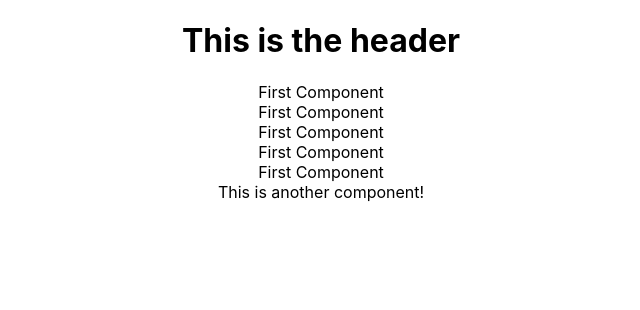
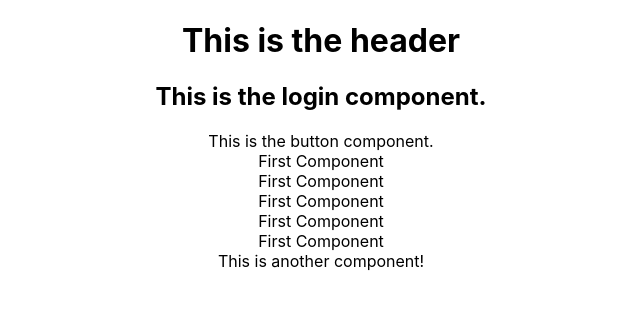
Before and after one commit to m-tartag/Java_React_App, a React (Create React App) app: page / in a window 1280 px wide. Shown: the top 310 px of the page, without its empty margins (319-959 px from the left). Built offline with nearby package versions, Linux system fonts and the light colour scheme.

Commit message:
adding component from login system

```diff
--- a/src/App.js
+++ b/src/App.js
@@ -1,12 +1,16 @@
 import React, { Component } from 'react';
 import './App.css';
 import HeaderComponent from './components/HeaderComponent'
+import LoginComponent from './components/LoginComponent'
+import ButtonComponent from './components/ButtonComponent'
 
 class App extends Component {
   render() {
     return (
       <div className="App">
        <HeaderComponent></HeaderComponent>
+       <LoginComponent></LoginComponent>
+       <ButtonComponent></ButtonComponent>
        <FirstComponent></FirstComponent>
        <SecondComponent></SecondComponent>
        <AnotherComponent></AnotherComponent>
--- /dev/null
+++ b/src/components/ButtonComponent.jsx
@@ -0,0 +1,13 @@
+import React, { Component } from 'react';
+
+class ButtonComponent extends Component {
+    render() {
+        return (
+            <div className="buttonComponent">
+                This is the button component.
+            </div>
+        )
+    }
+}
+
+export default ButtonComponent;
--- a/src/components/LoginComponent.jsx
+++ b/src/components/LoginComponent.jsx
@@ -0,0 +1,13 @@
+import React, { Component } from 'react';
+
+class LoginComponent extends Component {
+    render() {
+        return (
+            <div className="loginComponent">
+                <h2>This is the login component.</h2>
+            </div>
+        )
+    }
+}
+
+export default LoginComponent;
```
